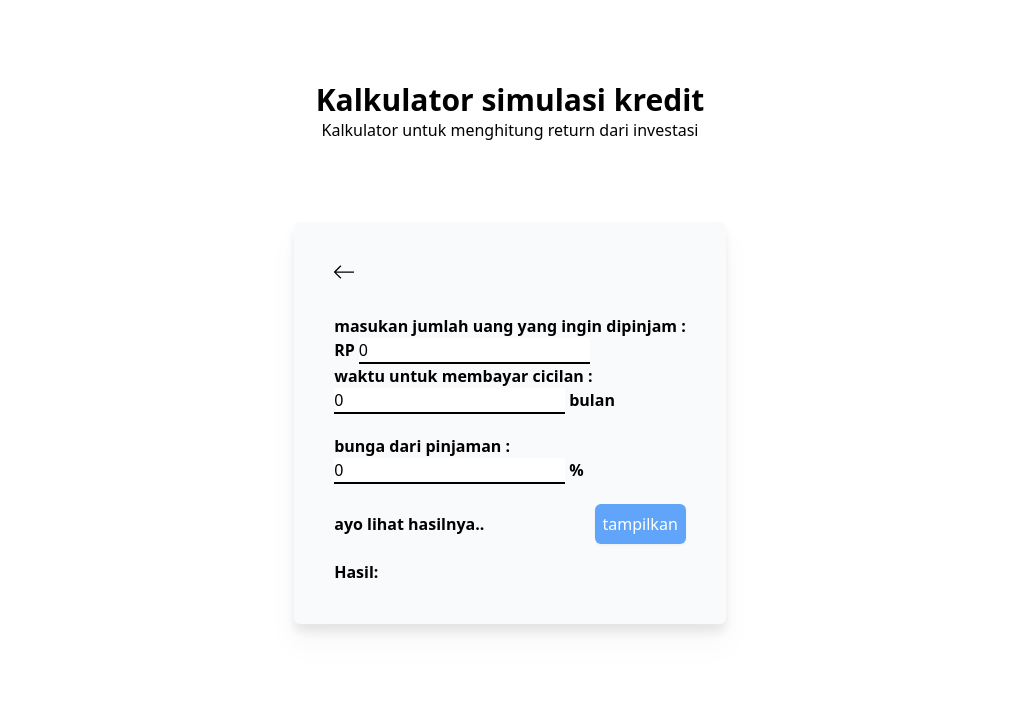
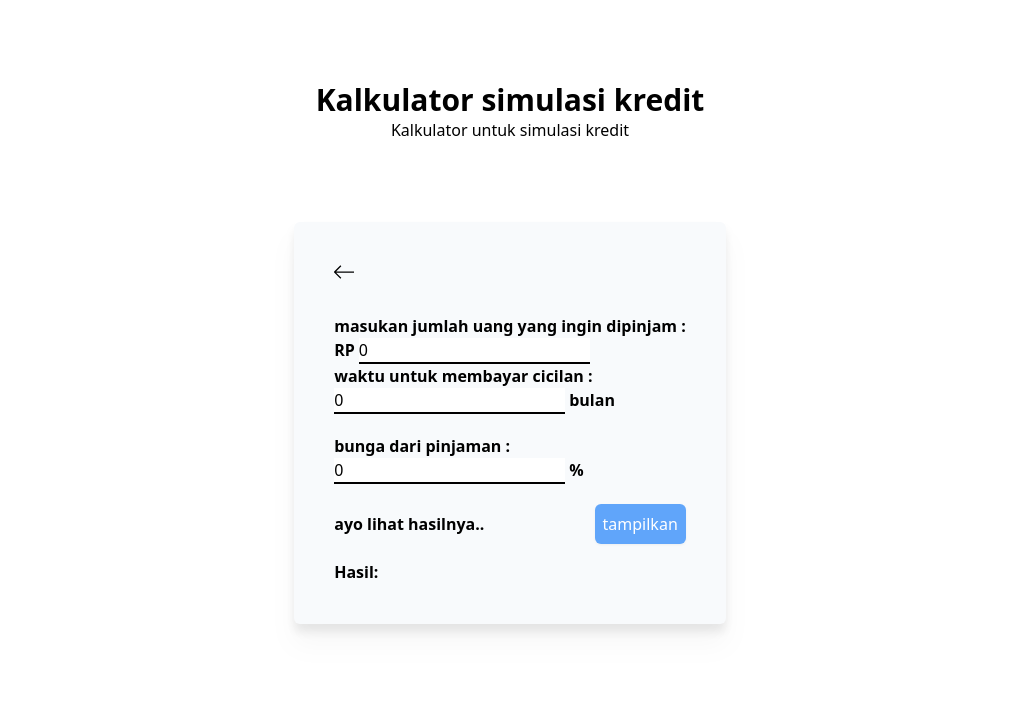
Before and after one commit to darmawguna/PortfolioWEB, a website: page kalkulator.html in a window 1280 px wide. Shown: the part 78-800 px from the top of the page, without its empty margins (130-1150 px from the left). Drawn offline with nearby package versions, Linux system fonts and the light colour scheme.

Commit message:
memperbaiki kalimat pada tag p

```diff
--- a/kalkulator.html
+++ b/kalkulator.html
@@ -47,7 +47,7 @@
         Kalkulator simulasi kredit
       </h1>
       <p class="text-center">
-        Kalkulator untuk menghitung return dari investasi
+        Kalkulator untuk simulasi kredit
       </p>
       <div class="mt-20 bg-slate-50 rounded-md drop-shadow-xl p-10">
         <div class="">
```
